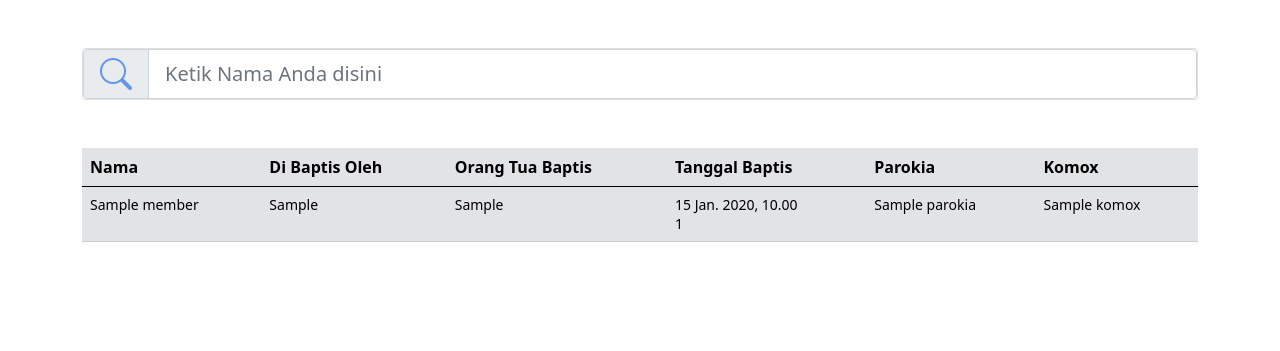
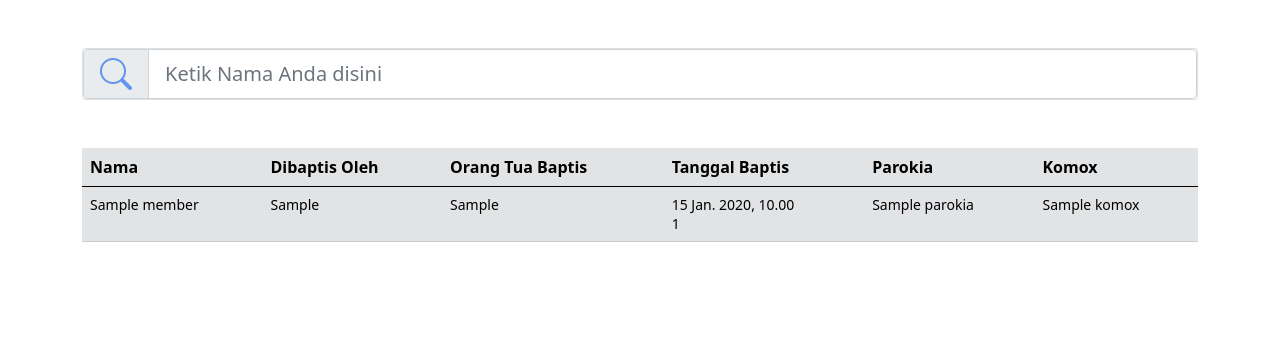
Before and after one commit to dedysutanto/goi-data, a Django app: template landing/templates/landing/index.html in a window 1280 px wide. Shown: the part 52-403 px from the top of the page. Run offline with Django 4.2, Linux system fonts and the light colour scheme; the template is opened without the code that fills it: most values are stand-ins (such as "Sample title", 1, 10 or a date in 2020).

Commit message:
dibaptis

```diff
--- a/landing/templates/landing/index.html
+++ b/landing/templates/landing/index.html
@@ -99,7 +99,7 @@ code {
                         <thead>
                           <tr>
                             <th scope="col">Nama</th>
-                            <th scope="col">Di Baptis Oleh</th>
+                            <th scope="col">Dibaptis Oleh</th>
                             <th scope="col">Orang Tua Baptis</th>
                             <th scope="col">Tanggal Baptis</th>
                             <th scope="col">Parokia</th>
```
